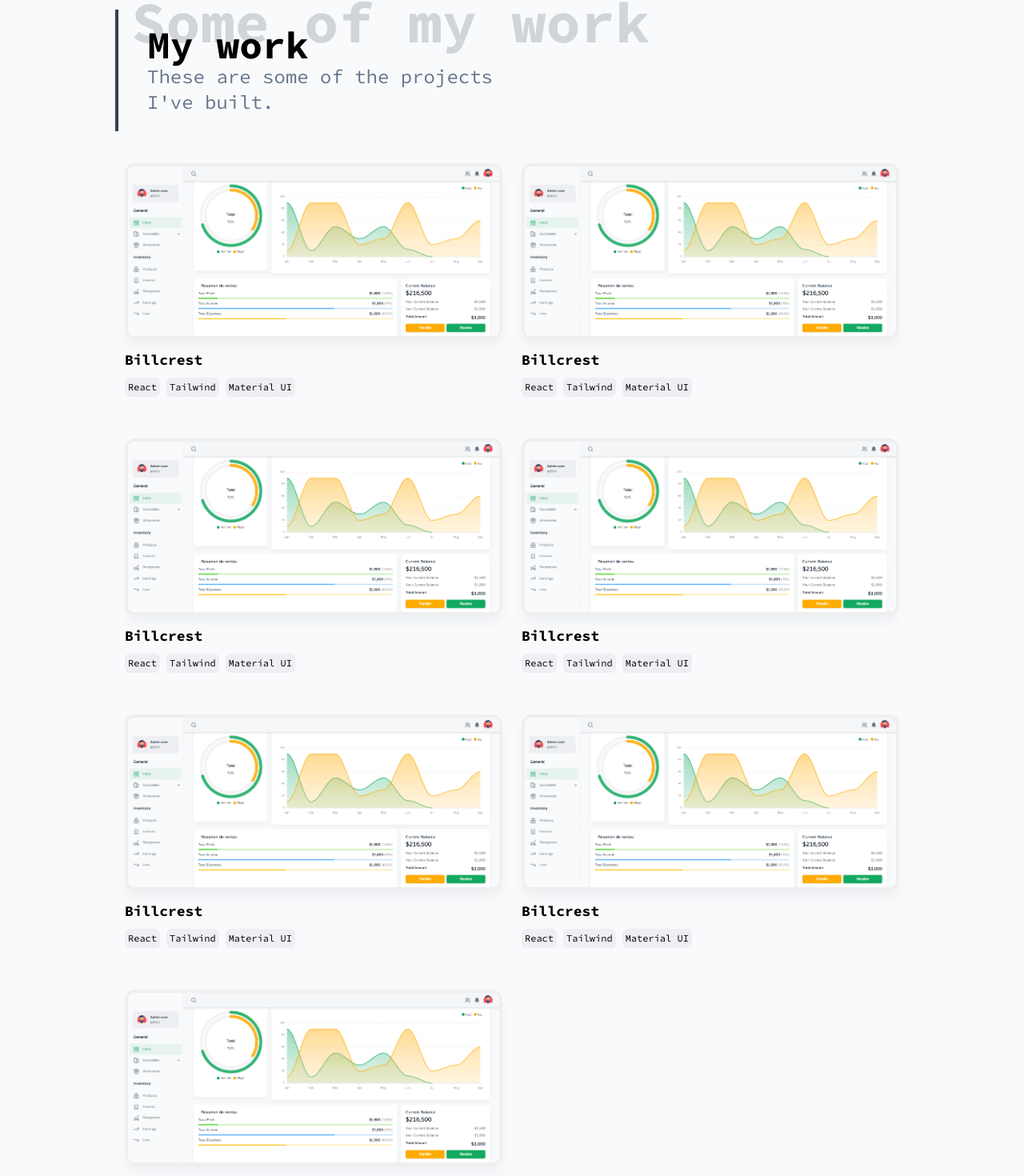
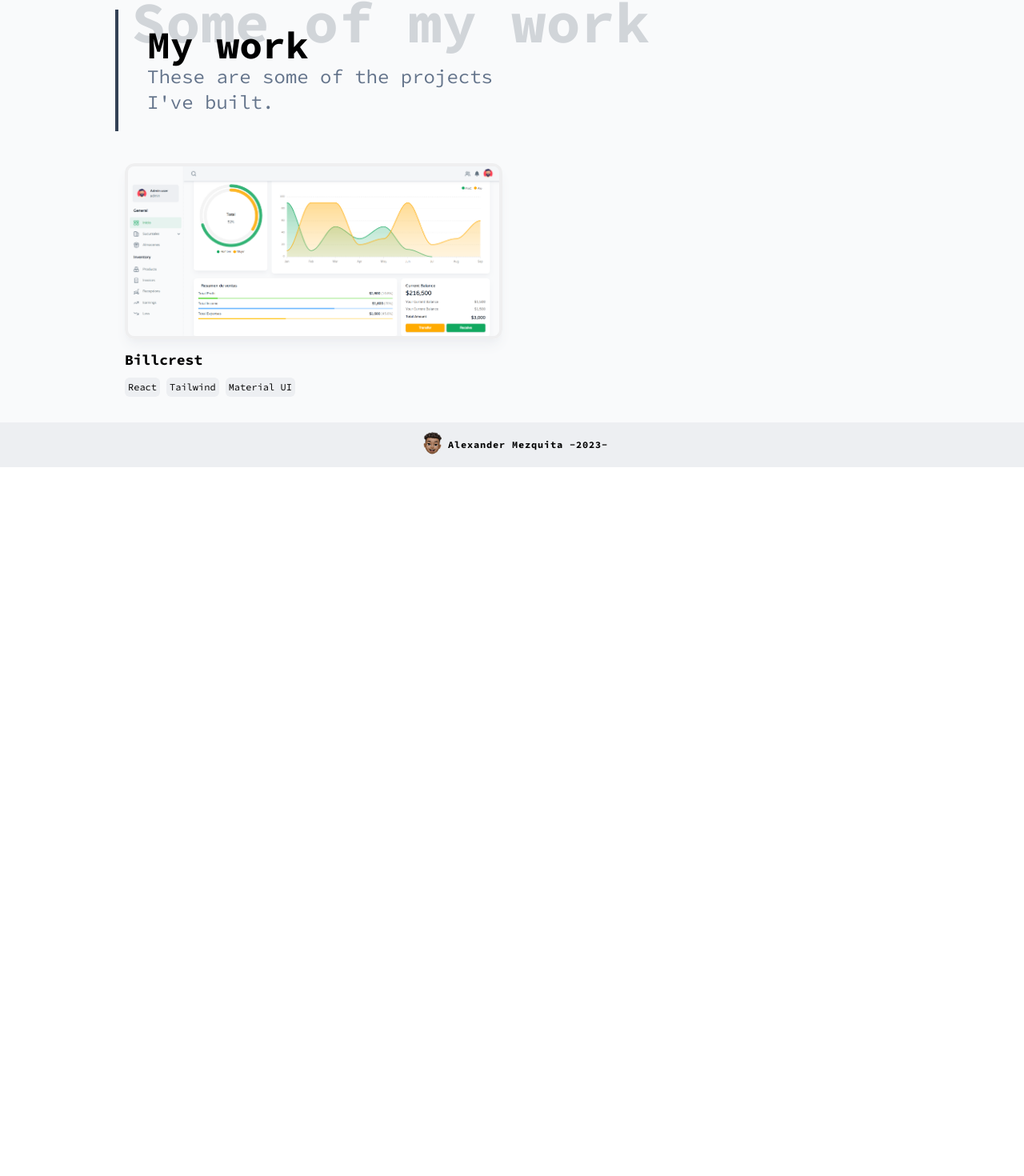
Before and after one commit to AlexanderMezquita/Blog, a React (Create React App) app: page / in a window 1280 px wide. Shown: the part 568-2038 px from the top of the page at 80% size. After the commit the page ends 1152 px from the top, so only its background shows below. Built offline with nearby package versions, Linux system fonts and the light colour scheme.

Commit message:
last details added to billcrest project

```diff
--- a/src/components/index/project.js
+++ b/src/components/index/project.js
@@ -73,36 +73,6 @@
           techs={["React", "Tailwind", "Material UI"]}
           image={billcrestImage}
         />
-        <Card
-          title={"Billcrest"}
-          techs={["React", "Tailwind", "Material UI"]}
-          image={billcrestImage}
-        />
-        <Card
-          title={"Billcrest"}
-          techs={["React", "Tailwind", "Material UI"]}
-          image={billcrestImage}
-        />{" "}
-        <Card
-          title={"Billcrest"}
-          techs={["React", "Tailwind", "Material UI"]}
-          image={billcrestImage}
-        />{" "}
-        <Card
-          title={"Billcrest"}
-          techs={["React", "Tailwind", "Material UI"]}
-          image={billcrestImage}
-        />{" "}
-        <Card
-          title={"Billcrest"}
-          techs={["React", "Tailwind", "Material UI"]}
-          image={billcrestImage}
-        />{" "}
-        <Card
-          title={"Billcrest"}
-          techs={["React", "Tailwind", "Material UI"]}
-          image={billcrestImage}
-        />
       </div>
     </section>
   );
--- a/src/components/projects/billcrestContent.js
+++ b/src/components/projects/billcrestContent.js
@@ -3,6 +3,8 @@
 import list from "../assets/billcrest/lists.png";
 import accountSettings from "../assets/billcrest/accountSettings.png";
 import products from "../assets/billcrest/products.png";
+import invoice from "../assets/billcrest/invoice.png";
+import charts from "../assets/billcrest/charts.png";
 
 import { GitHub } from "@mui/icons-material";
 
@@ -66,30 +68,12 @@
           </div>
           <div className="flex flex-wrap  md:flex-nowrap gap-5 mt-4">
             <div className="flex md:basis-1/2 flex-col space-y-2">
-              <img
-                alt=""
-                src="https://media.planview.com/clarizen/wp-content/upload/2018/05/project-planning.jpg"
-                id="imgProjects"
-              />
-              <p>
-                Process sales transactions: You can use the app to process sales
-                transactions, including accepting payment by credit card, debit
-                card, or cash. The app can also calculate the total cost of the
-                purchase, including taxes and any discounts.
-              </p>
+              <img alt="" src={invoice} id="imgProjects" />
+              <p>{t("billcrest.invoice")}</p>
             </div>
             <div className="flex md:basis-1/2 flex-col space-y-2">
-              <img
-                alt=""
-                src="https://media.planview.com/clarizen/wp-content/upload/2018/05/project-planning.jpg"
-                id="imgProjects"
-              />
-              <p>
-                Provide a visual representation of data that is easy to
-                understand and interpret using charts. This can help users to
-                quickly identify trends and patterns, and make informed
-                decisions based on the data.
-              </p>
+              <img alt="" src={charts} id="imgProjects" />
+              <p>{t("billcrest.charts")}</p>
             </div>
           </div>
         </div>
--- a/src/i18n/locales/en/translations.json
+++ b/src/i18n/locales/en/translations.json
@@ -17,6 +17,8 @@
     "header2": "What can you do in this app?",
     "modify": "Modify user personal information, such as name, email address, and phone number allowing users to manage their account settings.",
     "manage": "Track inventory levels in real-time and update inventory counts.",
-    "crud": "CRUD: You can use the app to create, read, update and delete new records in the database."
+    "crud": "CRUD: You can use the app to create, read, update and delete new records in the database.",
+    "charts": "Provide a visual representation of data that is easy to understand and interpret using charts. This can help users to quickly identify trends and patterns, and make informed decisions based on the data.",
+    "invoice": "Process sales transactions: You can use the app to process sales transactions, including accepting payment by credit card, debit card, or cash. The app can also calculate the total cost of the purchase, including taxes and any discounts."
   }
 }
--- a/src/i18n/locales/fr/translations.json
+++ b/src/i18n/locales/fr/translations.json
@@ -17,6 +17,8 @@
     "header2": "Que pouvez-vous faire dans cette application?",
     "modify": "Modifier les informations personnelles de l'utilisateur, telles que le nom, l'adresse e-mail et le numéro de téléphone, permettant aux utilisateurs de gérer les paramètres de leur compte.",
     "manage": "Gérer l'inventaire: Suivre les niveaux de stock en temps réel et mettre à jour les quantités en stock.",
-    "crud": "CRUD: Vous pouvez utiliser l'application pour créer, lire, mettre à jour et supprimer de nouveaux enregistrements dans la base de données."
+    "crud": "CRUD: Vous pouvez utiliser l'application pour créer, lire, mettre à jour et supprimer de nouveaux enregistrements dans la base de données.",
+    "charts": "Fournir une représentation visuelle de données facile à comprendre et à interpréter à l'aide de graphiques. Cela peut aider les utilisateurs à identifier rapidement les tendances et les schémas, et à prendre des décisions éclairées en se basant sur les données.",
+    "invoice": "Traiter les transactions de vente: Vous pouvez utiliser l'application pour traiter les transactions de vente, y compris accepter les paiements par carte de crédit, carte de débit ou en espèces. L'application peut également calculer le coût total de l'achat, y compris les taxes et les éventuelles réductions."
   }
 }
```
Also changed, not shown: src/components/assets/billcrest/charts.png (added), src/components/assets/billcrest/invoice.png (added).
